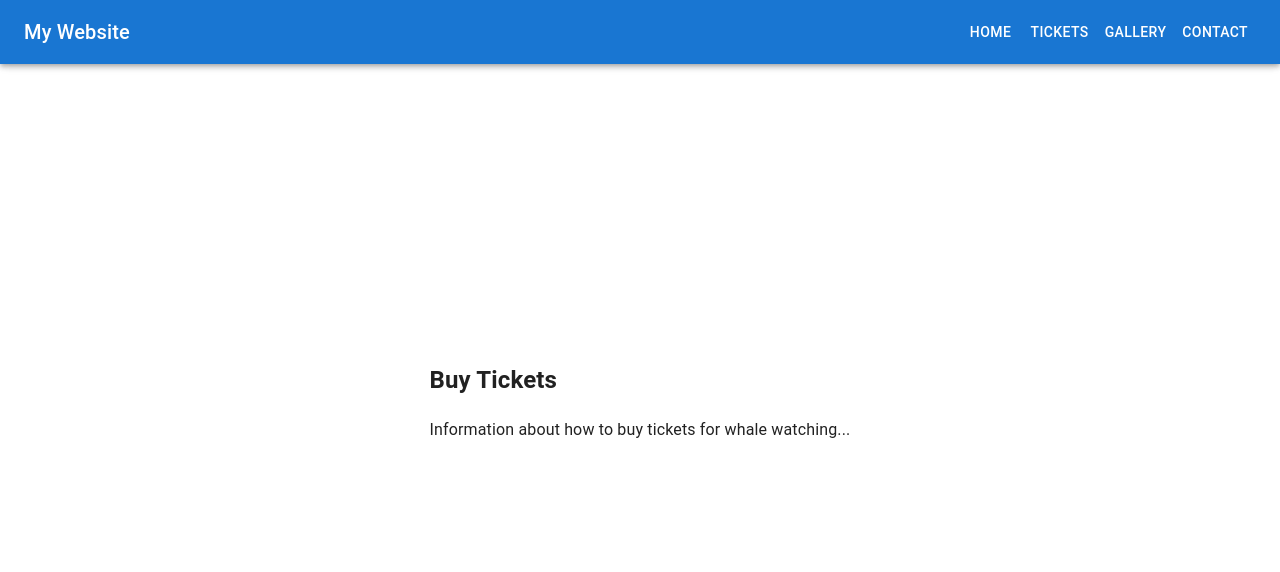
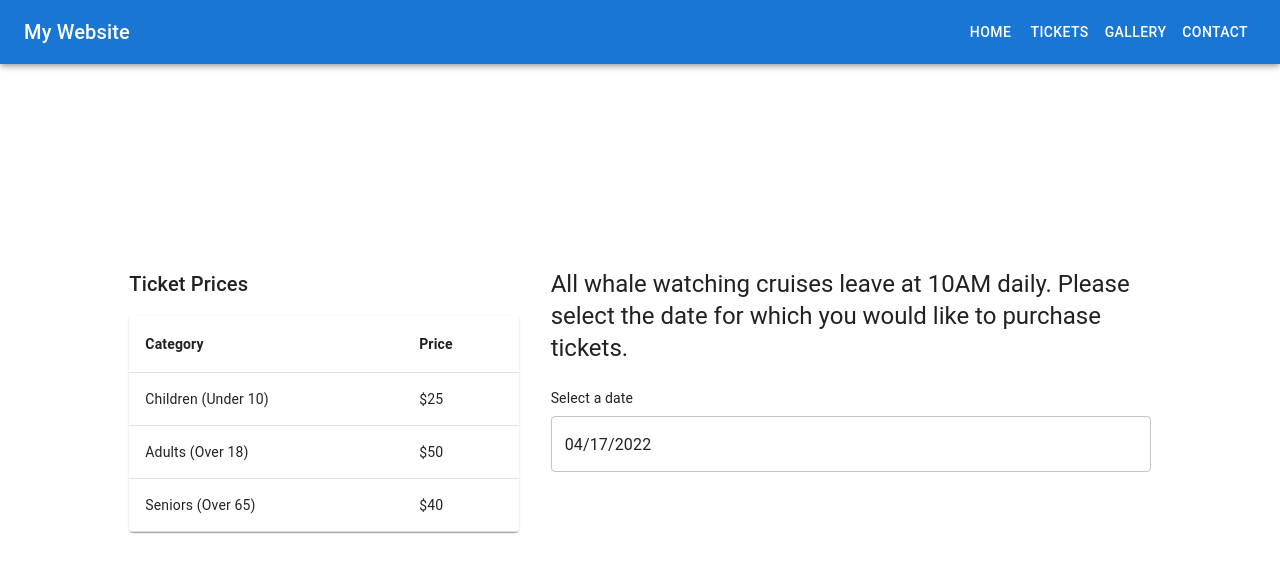
Before and after one commit to farhatzafar/whalewatch, a React (Vite) app in the folder quebec-whale-watch/: page /tickets in a window 1280 px wide. Shown: the top 572 px of the page. Built offline with nearby package versions, Linux system fonts and the light colour scheme.

Commit message:
add date picker and ticket pricing to tickets page

```diff
--- a/quebec-whale-watch/package.json
+++ b/quebec-whale-watch/package.json
@@ -14,6 +14,9 @@
     "@emotion/styled": "^11.14.0",
     "@mui/icons-material": "^6.4.0",
     "@mui/material": "^6.4.0",
+    "@mui/x-date-pickers": "^7.24.0",
+    "date-fns": "^4.1.0",
+    "dayjs": "^1.11.13",
     "react": "^18.3.1",
     "react-dom": "^18.3.1",
     "react-router-dom": "^7.1.2"
--- a/quebec-whale-watch/src/pages/Tickets.tsx
+++ b/quebec-whale-watch/src/pages/Tickets.tsx
@@ -1,23 +1,71 @@
-// src/pages/Tickets.tsx
-import React from 'react';
+import * as React from 'react';
+import dayjs from 'dayjs';
+import { DemoContainer, DemoItem } from '@mui/x-date-pickers/internals/demo';
+import { AdapterDayjs } from '@mui/x-date-pickers/AdapterDayjs';
+import { LocalizationProvider } from '@mui/x-date-pickers/LocalizationProvider';
+import { DatePicker } from '@mui/x-date-pickers/DatePicker';
+import { Box, Typography, Table, TableHead, TableBody, TableRow, TableCell, TableContainer, Paper, Grid } from '@mui/material';
 
-const Tickets: React.FC = () => {
+export default function ResponsiveDatePickers() {
+  // Ticket price data
+  const ticketPrices = [
+    { category: 'Children (Under 10)', price: '$25' },
+    { category: 'Adults (Over 18)', price: '$50' },
+    { category: 'Seniors (Over 65)', price: '$40' },
+  ];
+
   return (
+    <LocalizationProvider dateAdapter={AdapterDayjs}>
+      {/* Main Container */}
+      <Box sx={{ padding: 3 }}>
+        {/* Grid layout: Left side for table, Right side for text and date picker */}
+        <Grid container spacing={4} justifyContent="center">
+          {/* Left Column: Ticket Price Table */}
+          <Grid item xs={12} sm={6} md={4}>
+            <Typography variant="h6" sx={{ marginBottom: 2 }}>
+              Ticket Prices
+            </Typography>
+            <TableContainer component={Paper} sx={{ maxWidth: 400 }}>
+              <Table>
+                <TableHead>
+                  <TableRow>
+                    <TableCell><strong>Category</strong></TableCell>
+                    <TableCell><strong>Price</strong></TableCell>
+                  </TableRow>
+                </TableHead>
+                <TableBody>
+                  {ticketPrices.map((ticket) => (
+                    <TableRow key={ticket.category}>
+                      <TableCell>{ticket.category}</TableCell>
+                      <TableCell>{ticket.price}</TableCell>
+                    </TableRow>
+                  ))}
+                </TableBody>
+              </Table>
+            </TableContainer>
+          </Grid>
 
-    <div>
-      <div
-    style={{
-        position: 'absolute',
-        left: '50%',
-        top: '50%',
-        transform: 'translate(-50%, -50%)'
-    }}
->
-      <h2>Buy Tickets</h2>
-      <p>Information about how to buy tickets for whale watching...</p>
-    </div>
-    </div>
+          {/* Right Column: Text and DatePicker */}
+          <Grid item xs={12} sm={6} md={6}>
+            <Typography variant="h5" sx={{ marginBottom: 2 }}>
+              All whale watching cruises leave at 10AM daily. Please select the date for which you would like to purchase tickets.
+            </Typography>
+
+            <DemoContainer
+              components={[
+                'DatePicker',
+                'MobileDatePicker',
+                'DesktopDatePicker',
+                'StaticDatePicker',
+              ]}
+            >
+              <DemoItem label="Select a date">
+                <DatePicker defaultValue={dayjs('2022-04-17')} />
+              </DemoItem>
+            </DemoContainer>
+          </Grid>
+        </Grid>
+      </Box>
+    </LocalizationProvider>
   );
-};
-
-export default Tickets;
+}
```
Also changed, not shown: 1 other file (tests, documents, lock files or other folders).
